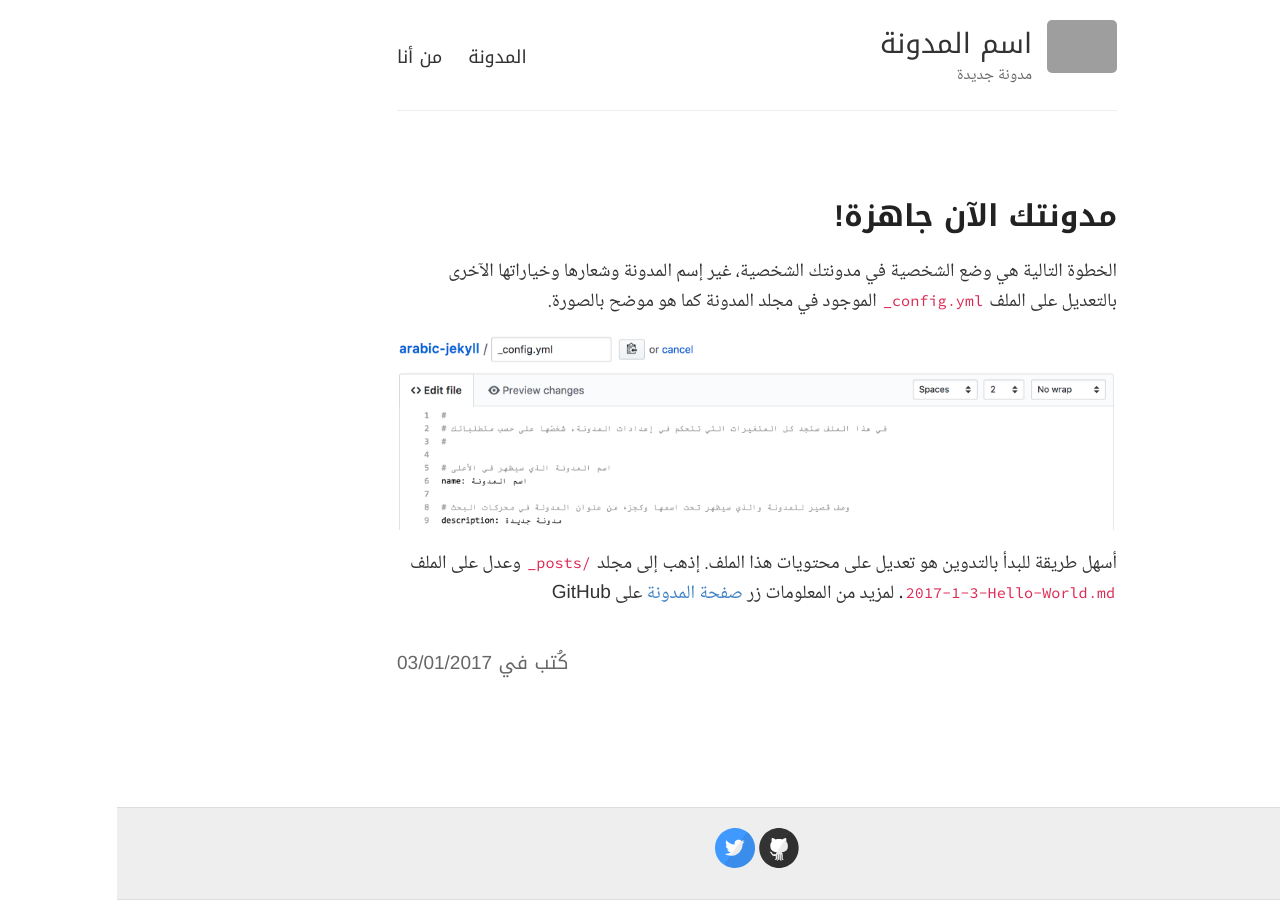
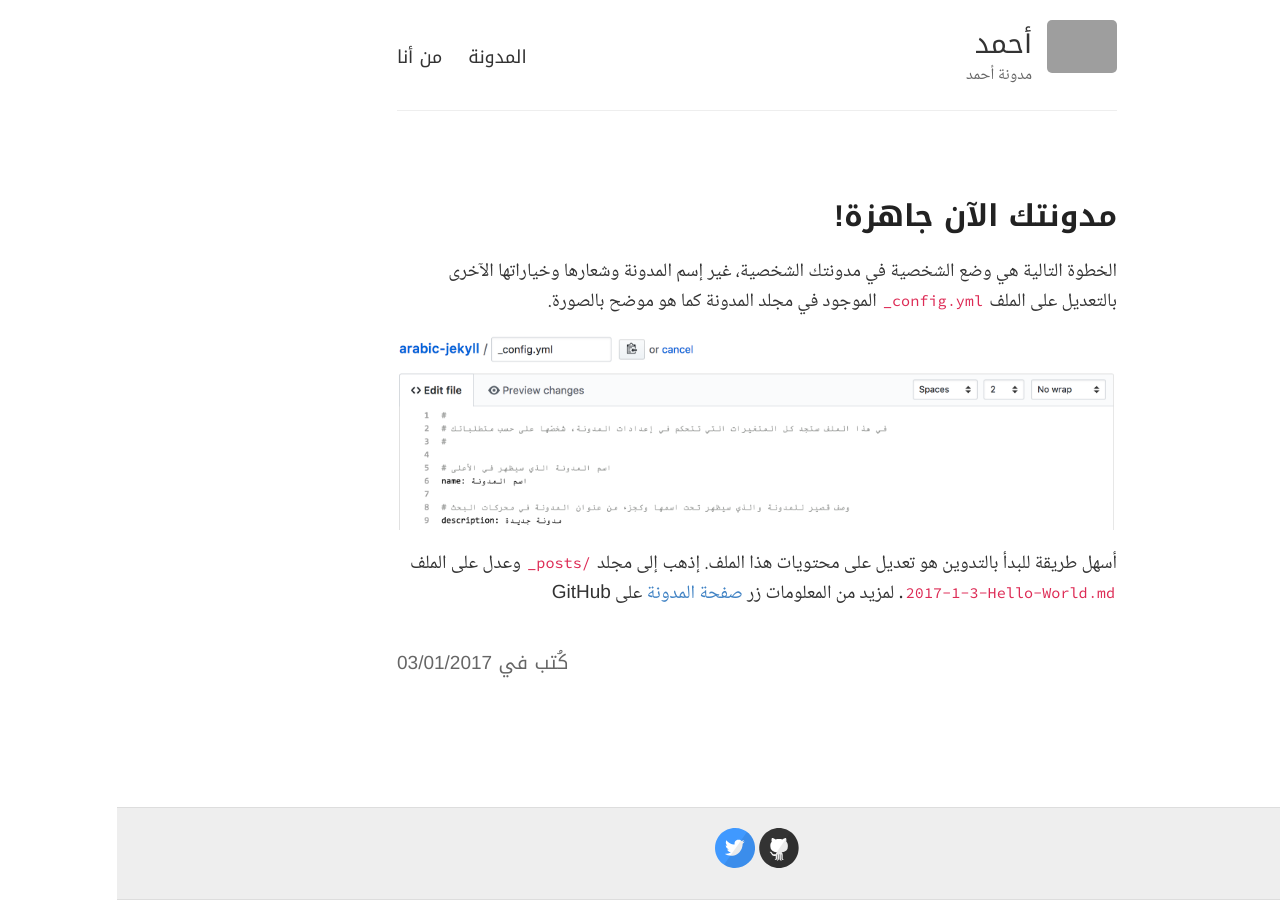
Before and after one commit to ahmadamoudi/ahmadamoudi.github.io, a Jekyll site: the page built from _posts/2017-1-3-Hello-World.md, in a window 1280 px wide. Built offline with Jekyll 4.4.1, drawn with Linux system fonts in a browser that asks for light colours; grey boxes are pictures that could not be loaded.

Commit message:
Update _config.yml

```diff
--- a/_config.yml
+++ b/_config.yml
@@ -3,10 +3,10 @@
 #
 
 # اسم المدونة الذي سيظهر في الأعلى
-name: اسم المدونة
+name: أحمد
 
 # وصف قصير للمدونة والذي سيظهر تحت اسمها وكجزء من عنوان المدونة في محركات البحث
-description: مدونة جديدة
+description: مدونة أحمد
 
 # رابط صورة المدونة
 # لإستخدام صورة هويتك في GitHub ضع https://github.com/<اسم_المستخدم>.png في المتغير، مثلا لهويتي الشخصية أستخدم:
```
